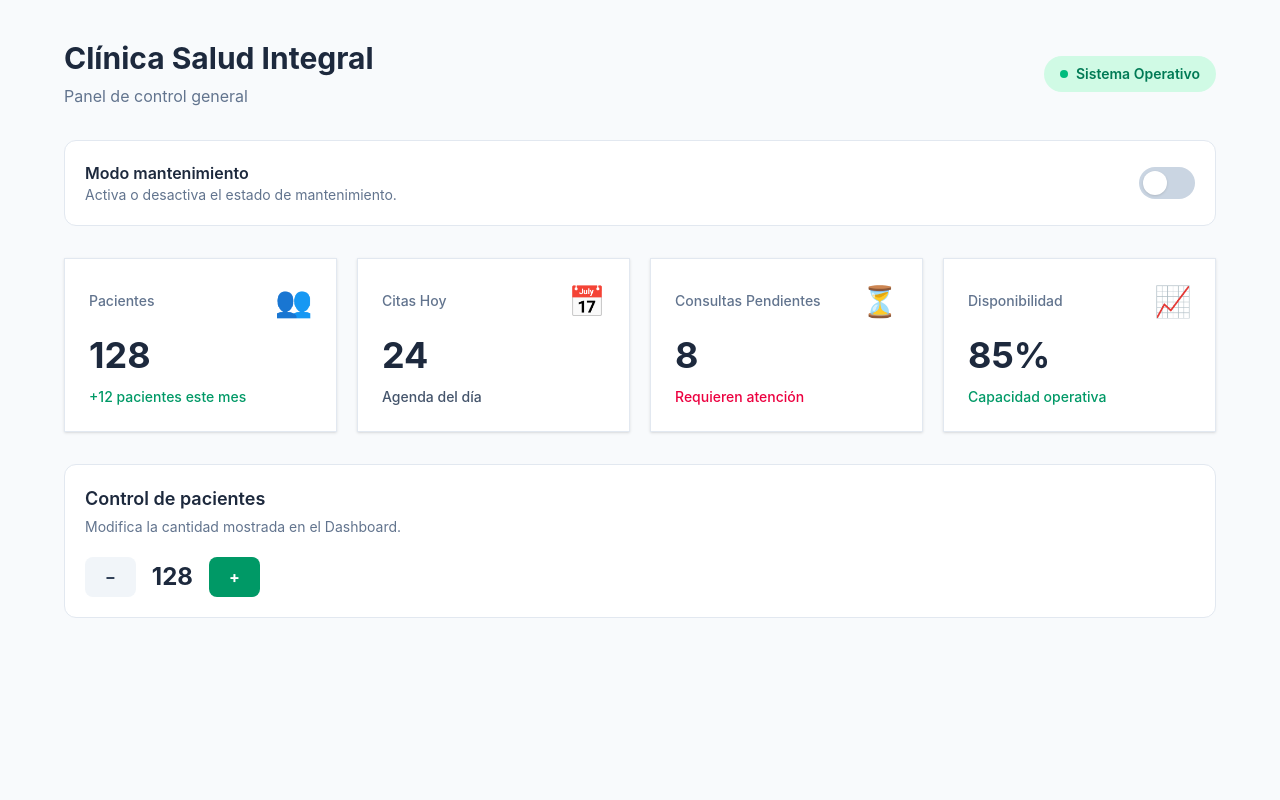
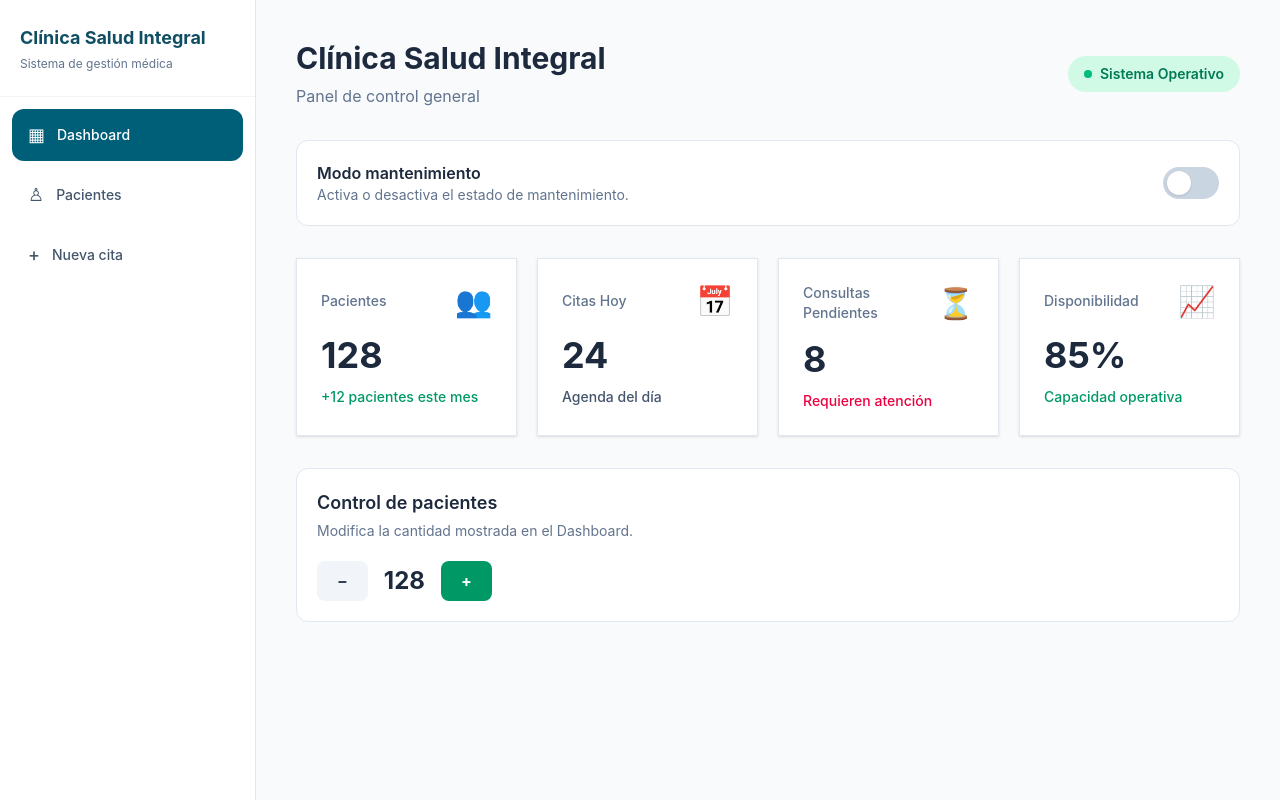
Before and after one commit to makaveli171093/Frontend_semana1, a React (Vite) app: page / in a window 1280 px wide. Built offline with nearby package versions, Linux system fonts and the light colour scheme.

Commit message:
feat: build Layout with sidebar and NavLink

```diff
--- a/src/App.tsx
+++ b/src/App.tsx
@@ -2,13 +2,16 @@ import PaginaDashboard from "./pages/PaginaDashboard";
 import { PaginaPacientes } from "./pages/PaginaPacientes";
 import { PaginaNuevaCita } from "./pages/PaginaNuevaCita";
 import { Route, Routes } from "react-router-dom";
+import { Layout } from "./layouts/Layout";
 
 function App() {
   return (
     <Routes>
-      <Route path="/" element={<PaginaDashboard />} />
-      <Route path="/pacientes" element={<PaginaPacientes />} />
-      <Route path="/citas/nueva" element={<PaginaNuevaCita />} />
+      <Route element={<Layout />}>
+        <Route path="/" element={<PaginaDashboard />} />
+        <Route path="/pacientes" element={<PaginaPacientes />} />
+        <Route path="/citas/nueva" element={<PaginaNuevaCita />} />
+      </Route>
     </Routes>
   );
 }
--- /dev/null
+++ b/src/layouts/Layout.tsx
@@ -0,0 +1,71 @@
+import { NavLink, Outlet } from "react-router-dom";
+
+const enlaces = [
+  {
+    ruta: "/",
+    nombre: "Dashboard",
+    icono: "▦",
+    exacto: true,
+  },
+  {
+    ruta: "/pacientes",
+    nombre: "Pacientes",
+    icono: "♙",
+    exacto: false,
+  },
+  {
+    ruta: "/citas/nueva",
+    nombre: "Nueva cita",
+    icono: "+",
+    exacto: true,
+  },
+];
+
+export function Layout() {
+  return (
+    <div className="min-h-screen bg-slate-50 md:flex">
+      <aside className="border-b border-slate-200 bg-white md:min-h-screen md:w-64 md:shrink-0 md:border-b-0 md:border-r">
+        <div className="border-b border-slate-100 px-5 py-6">
+          <h1 className="text-lg font-bold text-cyan-900">
+            Clínica Salud Integral
+          </h1>
+
+          <p className="mt-1 text-xs text-slate-500">
+            Sistema de gestión médica
+          </p>
+        </div>
+
+        <nav
+          aria-label="Navegación principal"
+          className="flex gap-2 overflow-x-auto p-3 md:flex-col"
+        >
+          {enlaces.map((enlace) => (
+            <NavLink
+              key={enlace.ruta}
+              to={enlace.ruta}
+              end={enlace.exacto}
+              className={({ isActive }) =>
+                `flex shrink-0 items-center gap-3 rounded-xl px-4 py-3 text-sm font-medium transition-colors ${
+                  isActive
+                    ? "bg-cyan-800 text-white"
+                    : "text-slate-600 hover:bg-slate-100 hover:text-slate-900"
+                }`
+              }
+            >
+              <span aria-hidden="true" className="text-lg">
+                {enlace.icono}
+              </span>
+
+              {enlace.nombre}
+            </NavLink>
+          ))}
+        </nav>
+      </aside>
+
+      {/* Contenido correspondiente a la ruta */}
+      <div className="min-w-0 flex-1">
+        <Outlet />
+      </div>
+    </div>
+  );
+}
```
